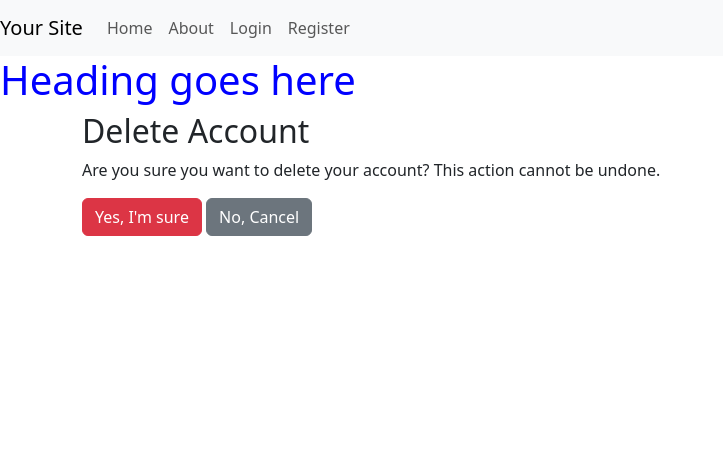
After one commit to Karl-Ryan0/foragers-friend, a Django app: template templates/account/delete_account.html in a window 1280 px wide. The commit adds this page. Shown: the top 476 px of the page, without its empty margins (0-723 px from the left). Run offline with Django 3.2, Linux system fonts and the light colour scheme; the template is opened without the code that fills it, so the values that code supplies are empty.

Commit message:
add basic functionality to delete account

```diff
--- a/maps/urls.py
+++ b/maps/urls.py
@@ -15,5 +15,5 @@ urlpatterns = [
     path('account/my_account/', views.my_account, name='my_account'),
     path('edit_location/<int:location_id>/', views.edit_location, name='edit_location'),
     path('delete_location/<int:location_id>/', views.delete_location, name='delete_location'),
-
+    path('delete_account/', views.delete_account, name='delete_account'),
 ]
--- /dev/null
+++ b/templates/account/delete_account.html
@@ -0,0 +1,12 @@
+{% extends "base.html" %}
+{% block content %}
+  <div class="container">
+    <h2>Delete Account</h2>
+    <p>Are you sure you want to delete your account? This action cannot be undone.</p>
+    <form method="post">
+      {% csrf_token %}
+      <button type="submit" class="btn btn-danger">Yes, I'm sure</button>
+      <a href="{% url 'my_account' %}" class="btn btn-secondary">No, Cancel</a>
+    </form>
+  </div>
+{% endblock %}
--- a/templates/account/my_account.html
+++ b/templates/account/my_account.html
@@ -16,6 +16,7 @@
             {% csrf_token %}
             <button type="submit" class="btn btn-danger">Delete</button>
           </form>
+          <a href="{% url 'delete_account' %}" class="btn btn-danger">Delete My Account</a>
         </div>
       {% endfor %}
     </ul>
```
Also changed, not shown: maps/views.py (+11 -0 lines).
